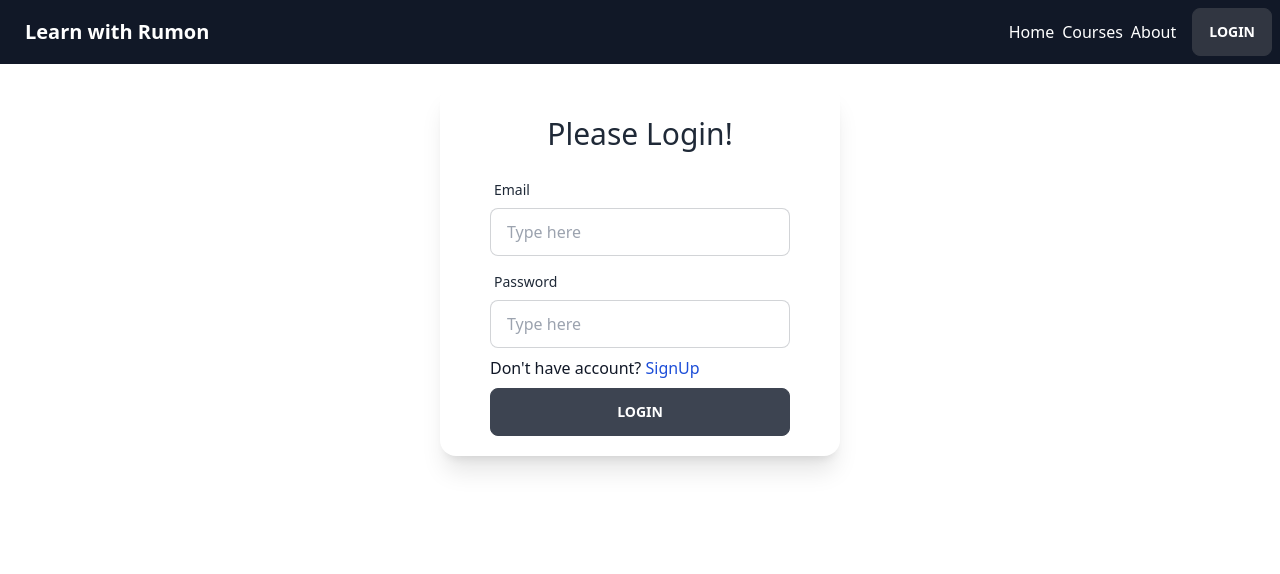
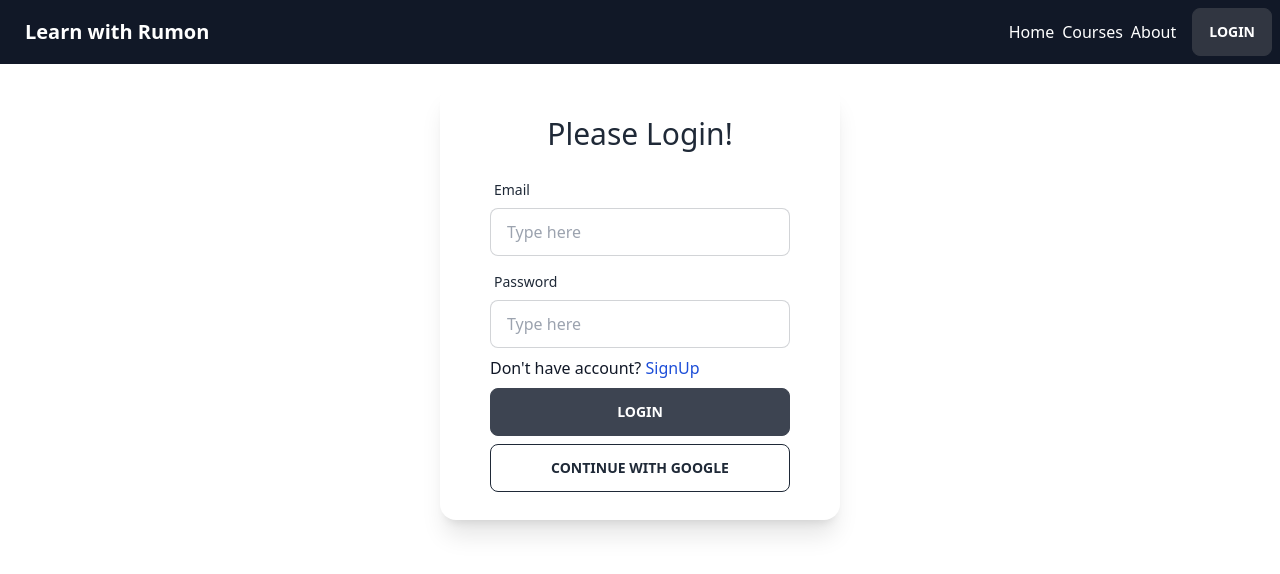
Before and after one commit to rumon5h/learn-with-rumon, a React (Create React App) app: page /login in a window 1280 px wide. Shown: the top 574 px of the page. Built offline with nearby package versions, Linux system fonts and the light colour scheme; no server answers.

Commit message:
Google login implementation done

```diff
--- /dev/null
+++ b/src/components/GoogleAuth/GoogleAuth.js
@@ -0,0 +1,32 @@
+import React from "react";
+import { useSignInWithGoogle } from "react-firebase-hooks/auth";
+import toast from "react-hot-toast";
+import { useNavigate } from "react-router-dom";
+import auth from "../../firebase.init";
+import Loading from "../Loading/Loading";
+
+const GoogleAuth = () => {
+  const [signInWithGoogle, user, loading, error] = useSignInWithGoogle(auth);
+  const navigate = useNavigate();
+
+  if (loading) {
+    return <Loading />;
+  }
+  if (user) {
+    return navigate("/home");
+  }
+
+  return (
+    <>
+      <button
+        onClick={() => signInWithGoogle()}
+        className="btn btn-outline w-[300px] my-2"
+      >
+        Continue with Google
+      </button>
+      {error && toast.error(error.message, { id: "gError" })}
+    </>
+  );
+};
+
+export default GoogleAuth;
--- a/src/components/Login/Login.js
+++ b/src/components/Login/Login.js
@@ -3,6 +3,7 @@ import { useSignInWithEmailAndPassword } from "react-firebase-hooks/auth";
 import toast from "react-hot-toast";
 import { Link, useNavigate } from "react-router-dom";
 import auth from "../../firebase.init";
+import GoogleAuth from "../GoogleAuth/GoogleAuth";
 import Loading from "../Loading/Loading";
 
 const Login = () => {
@@ -63,6 +64,7 @@ const Login = () => {
           </p>
           <input className="btn w-full " type="submit" value="LogIn" />
         </form>
+        <GoogleAuth/>
       </div>
     </div>
   );
--- a/src/components/SignUp/SignUp.js
+++ b/src/components/SignUp/SignUp.js
@@ -6,6 +6,7 @@ import toast from "react-hot-toast";
 import { useUpdateProfile } from "react-firebase-hooks/auth";
 import { async } from "@firebase/util";
 import Loading from "../Loading/Loading";
+import GoogleAuth from "../GoogleAuth/GoogleAuth";
 
 const SignUp = () => {
   const [error2, setError2] = useState(null);
@@ -106,6 +107,7 @@ const SignUp = () => {
           </p>
           <input className="btn w-full " type="submit" value="SignUp" />
         </form>
+        <GoogleAuth/>
       </div>
     </div>
   );
```
